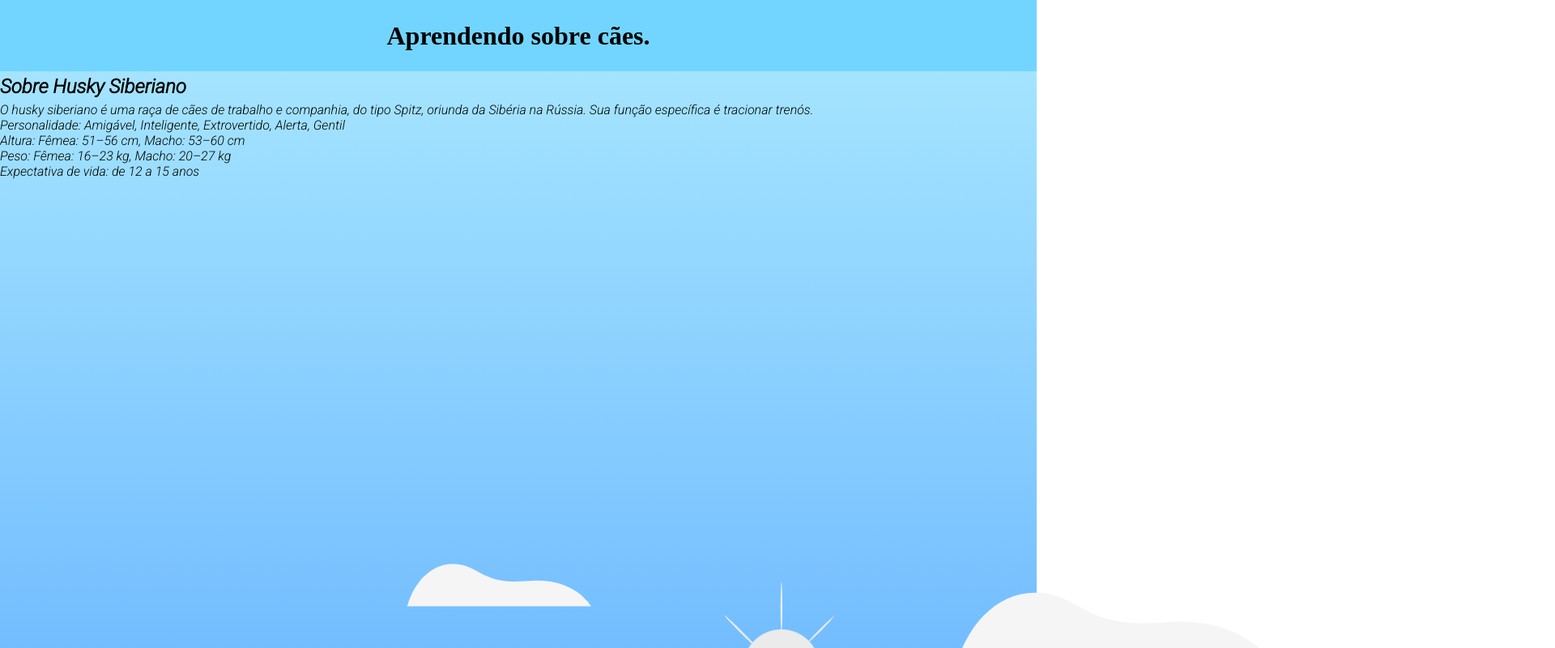
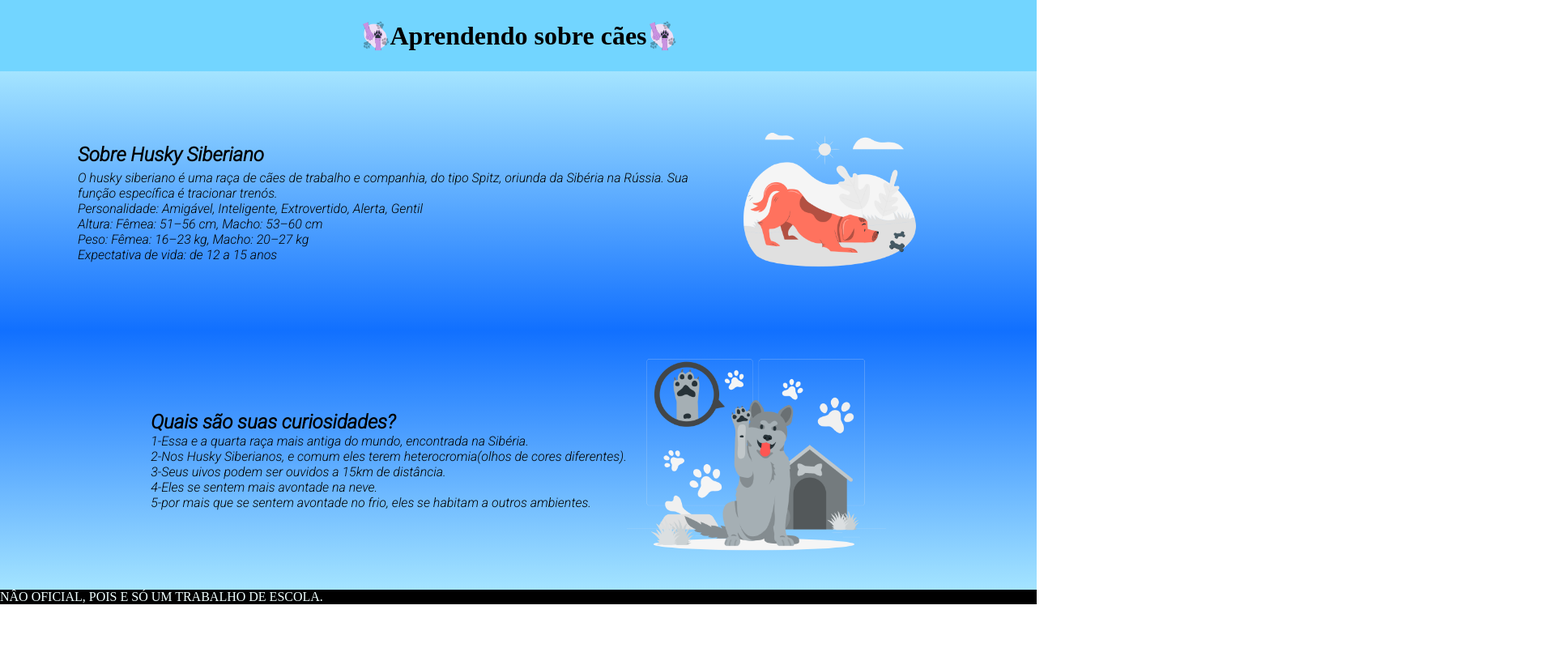
Before and after one commit to GiovannaParedes/Site-2B, a plain HTML site: page Site-2B-main/index.html in a window 1280 px wide. Shown: the top 800 px of the page at 81% size, 1920 px wide, since content can reach past the window. Drawn offline with Linux system fonts and the light colour scheme.

Commit message:
Add files via upload

```diff
--- a/Site-2B-main/index.html
+++ b/Site-2B-main/index.html
@@ -9,7 +9,9 @@
 </head>
 <body>
     <header>
-    <h1>Aprendendo sobre cães.</h1>
+    <img class="pata2" src="Pata.png" alt="pata2">
+    <h1>Aprendendo sobre cães</h1>
+    <img class="pata" src="Pata.png" alt="pata">
      </header>
      <section class="HuskySiberiano">
 
@@ -23,19 +25,27 @@
         <p class="husky-texto-tres">Altura: Fêmea: 51–56 cm, Macho: 53–60 cm</p>
         <p class="husky-texto-quatro">Peso: Fêmea: 16–23 kg, Macho: 20–27 kg</p>
         <p class="husky-texto-cinco">Expectativa de vida: de 12 a 15 anos</p>
-        <img class="husky" src="Doguinho.png" alt="doguinho">
         </div>
 
+       <img class="husky" src="Doguinho.png" alt="doguinho">
         </section>
 
-    <section class="cores-diferentes">
-        <h2 class>Quais são as cores do husky siberiano?</h2>
-        <p class ="texto-cuidados">Cuidados</p>
-        <p class ="texto-cuidados2">Ele precisa de amplos exercícios todos os dias, seja em longas corridas ou
-            longos passeios sem coleira em área segura. Ele também adora puxar e gosta
-            de tempo frio. Seu pelo precisa ser escovado uma a duas vezes por semana.
-            Todos os dias, durante as trocas de pelo.</p>
+    <section class="curiosidades">
+        <div class="Informação"><h2 class>Quais são suas curiosidades?</h2>
+        <link rel="preconnect" href="https://fonts.googleapis.com">
+        <link rel="preconnect" href="https://fonts.gstatic.com" crossorigin>
+        <link href="https://fonts.googleapis.com/css2?family=Roboto:ital,wght@1,300&display=swap" rel="stylesheet">
+        <p class="Texto-1">1-Essa e a quarta raça mais antiga do mundo, encontrada na Sibéria.</p>
+        <p class="texto-2">2-Nos Husky Siberianos, e comum eles terem heterocromia(olhos de cores diferentes).</p>
+        <p class="texto-3">3-Seus uivos podem ser ouvidos a 15km de distância.</p>
+        <p class="texto-4">4-Eles se sentem mais avontade na neve.</p>
+        <p class="texto-5">5-por mais que se sentem avontade no frio, eles se habitam a outros ambientes.</p>
+        </div>
 
-        </section>
+        <img class="patinha" src="Patinha.png" alt="Pet">
+         </section>
+         <footer class="rodape">
+           <div class="NaoOficial">NÂO OFICIAL, POIS E SÓ UM TRABALHO DE ESCOLA.</div>
+         </footer>
 </body>
 </html>
--- a/Site-2B-main/style.css
+++ b/Site-2B-main/style.css
@@ -14,18 +14,51 @@ header{
 .HuskySiberiano-titulo{
     padding: 5px 0;
 }
-.Dog{
-    width: 25%;
-}
 
 .husky-div-conteudo{
+    width: 60%;
     font-family: 'Roboto', sans-serif;
 }
 
 .HuskySiberiano{
     background-image: linear-gradient(#A4E4FF, #1170FF);
     display: flex;
-    justify-content: first baseline;
+    justify-content:center ;
     align-items: center;
     padding: 4px 1;
 }
+
+.husky{
+    width: 25%;
+}
+
+.curiosidades{
+    background-image: linear-gradient(#1170FF,#a4e4ff) ;
+    display: flex;
+    justify-content:center ;
+    align-items: center;
+    padding: 4px 1;
+}
+
+.Informação{
+    font-family: 'Roboto', sans-serif;
+}
+.patinha{
+    width:25%
+}
+
+.rodape{
+    background-color: black;
+}
+
+.NaoOficial{
+    color:azure
+}
+
+.pata{
+    width: 3%;
+}
+
+.pata2{
+    width: 3%;
+}
```
Also changed, not shown: Site-2B-main/Pata.png (added), Site-2B-main/Patinha.png (added).
